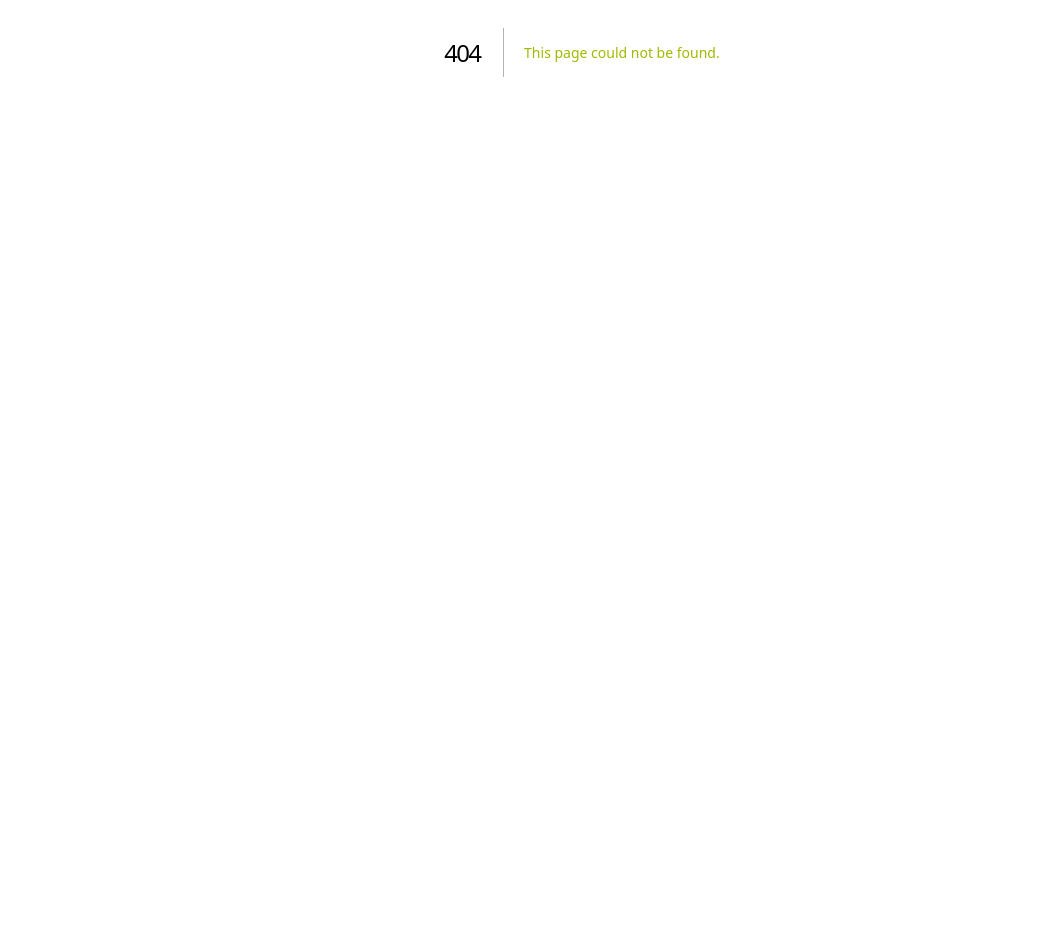
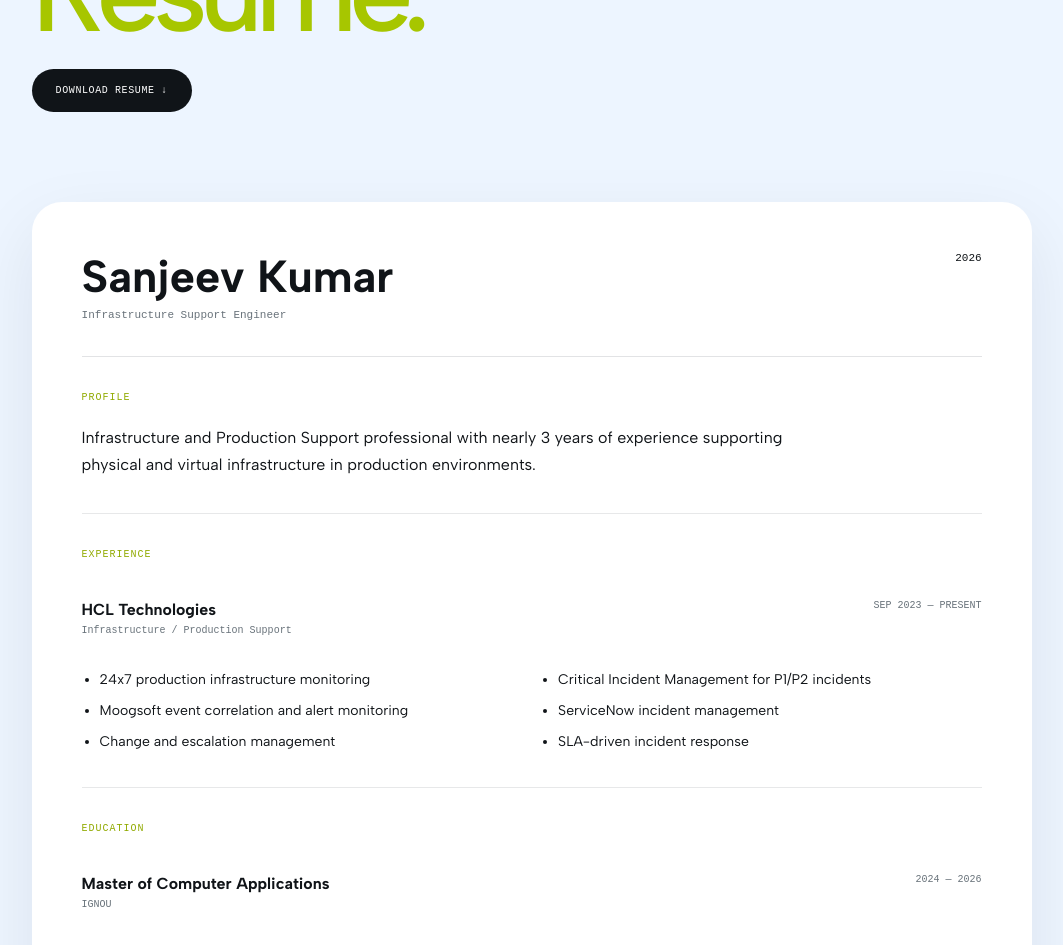
Before and after one commit to sanjeevkummrr/Sanjeev-portfolio, a Next.js app: page /Sanjeev-portfolio/resume in a window 1280 px wide. Before the commit this address had no page. Shown: the part 348-1293 px from the top of the page, without its empty margins (58-1121 px from the left). Before the commit the page ends 800 px from the top, so only its background shows below. Built offline with nearby package versions, Linux system fonts and the light colour scheme; a web font is replaced by a local one.

Commit message:
Create ResumePage component with resume details
This page displays the resume of Sanjeev Kumar, including sections for profile, experience, and education, with a download link for the resume PDF.

```diff
--- /dev/null
+++ b/app/resume/page.tsx
@@ -0,0 +1,88 @@
+export default function ResumePage() {
+  return (
+    <main className="inner-page resume-page">
+      <section className="page-header resume-header">
+        <span className="page-eyebrow">05 / RESUME</span>
+
+        <h1>
+          My
+          <br />
+          <span>Resume.</span>
+        </h1>
+
+        <a
+          className="resume-download"
+          href="/Sanjeev-portfolio/resume.pdf"
+          download
+        >
+          DOWNLOAD RESUME ↓
+        </a>
+      </section>
+
+      <section className="resume-sheet">
+        <div className="resume-heading">
+          <div>
+            <h2>Sanjeev Kumar</h2>
+            <p>Infrastructure Support Engineer</p>
+          </div>
+
+          <span>2026</span>
+        </div>
+
+        <div className="resume-section">
+          <span className="resume-label">PROFILE</span>
+
+          <p>
+            Infrastructure and Production Support professional with nearly
+            3 years of experience supporting physical and virtual
+            infrastructure in production environments.
+          </p>
+        </div>
+
+        <div className="resume-section">
+          <span className="resume-label">EXPERIENCE</span>
+
+          <div className="resume-entry">
+            <div>
+              <strong>HCL Technologies</strong>
+              <small>Infrastructure / Production Support</small>
+            </div>
+
+            <span>SEP 2023 — PRESENT</span>
+          </div>
+
+          <ul>
+            <li>24x7 production infrastructure monitoring</li>
+            <li>Critical Incident Management for P1/P2 incidents</li>
+            <li>Moogsoft event correlation and alert monitoring</li>
+            <li>ServiceNow incident management</li>
+            <li>Change and escalation management</li>
+            <li>SLA-driven incident response</li>
+          </ul>
+        </div>
+
+        <div className="resume-section">
+          <span className="resume-label">EDUCATION</span>
+
+          <div className="resume-entry">
+            <div>
+              <strong>Master of Computer Applications</strong>
+              <small>IGNOU</small>
+            </div>
+
+            <span>2024 — 2026</span>
+          </div>
+
+          <div className="resume-entry">
+            <div>
+              <strong>Bachelor of Computer Applications</strong>
+              <small>Rajarshi School of Management and Technology</small>
+            </div>
+
+            <span>2019 — 2022</span>
+          </div>
+        </div>
+      </section>
+    </main>
+  );
+}
```
